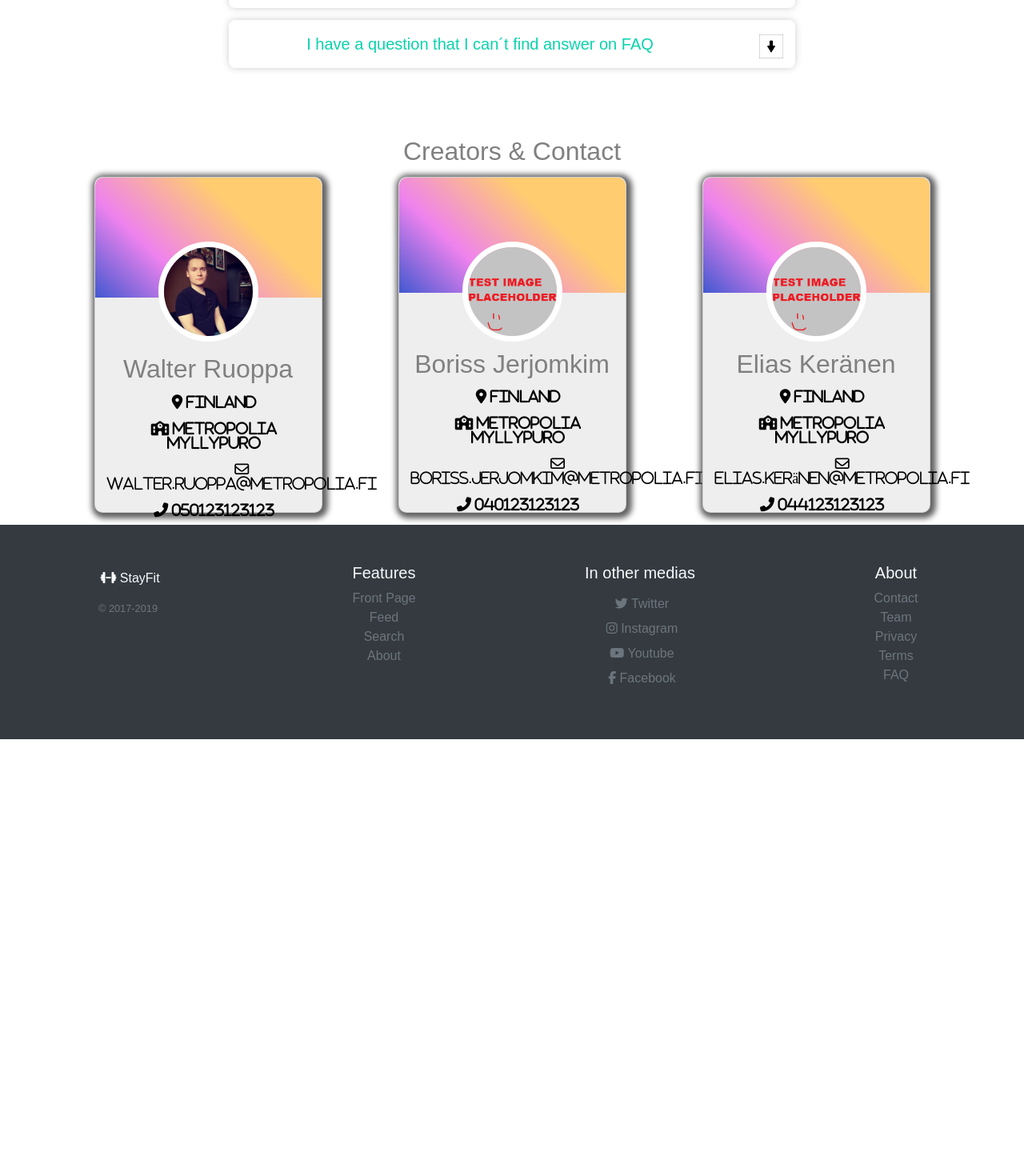
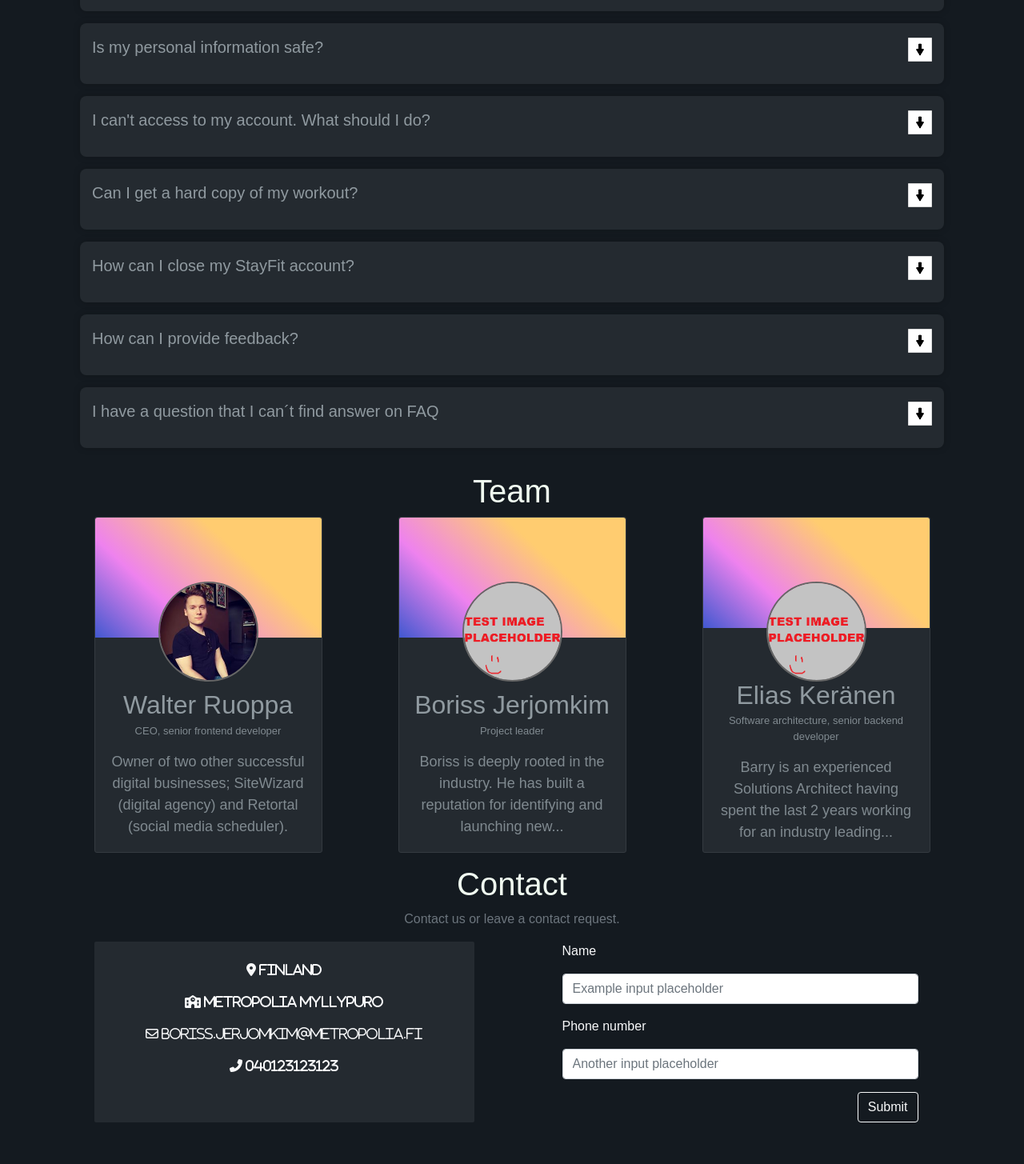
Before and after one commit to wesenbergg/webs2019-frontend-project, a React (Create React App) app in the folder fitness-app/: page /about in a window 1280 px wide. Shown: the part 515-1970 px from the top of the page at 80% size. Before the commit the page ends 1439 px from the top, so only its background shows below. Built offline with nearby package versions, Linux system fonts and the light colour scheme; data requests are answered from the project's data file.

Commit message:
About muokattu

```diff
--- a/fitness-app/src/components/content/about/About.js
+++ b/fitness-app/src/components/content/about/About.js
@@ -1,6 +1,7 @@
 import React, {useState} from 'react'
 import FAQ from './FAQ'
-import Team from "./Team";
+import Team from "./Team"
+import Contact from './Contact'
 
 const About = () => {
 
@@ -10,10 +11,14 @@ const About = () => {
                 vastaus: 'From top-right of the page there is a sign up button',
                 auki: false
             },
-
+            {
+                kysymys: 'How do I activate my account?',
+                vastaus: 'After you successfully sign up, we\'ll send an email with activation instructions. All you need to do to activate is tap on the activation link.',
+                auki: false
+            },
             {
                 kysymys: 'Is this website free?',
-                vastaus: '100% free, no payment information required',
+                vastaus: '100% free, no payment information required.',
                 auki: false
             },
             {
@@ -29,23 +34,30 @@ const About = () => {
             },
 
             {
-                kysymys: 'My account was deleted, even though I didn´t do anything wrong',
-                vastaus: 'Please contact our creators, found below of this same page',
+                kysymys: "I can't access to my account. What should I do?",
+                vastaus: 'First try forgot your password link in sign in page. If that did not solve your problem, please contact our administration info@stayfit.com or fill up contact form found below of this page.',
                 auki: false
             },
-
-
-
+            {
+                kysymys: 'Can I get a hard copy of my workout?',
+                vastaus: 'We do not send hard copies, but you can download a high-quality PDF version from your Profile page on our website.',
+                auki: false
+            },
+            {
+                kysymys: 'How can I close my StayFit account?',
+                vastaus: 'To close your account, please send a request to info@stayfit.com from the email associated with your account. We will then process your request.',
+                auki: false
+            },
+            {
+                kysymys: 'How can I provide feedback?',
+                vastaus: 'Feel free to send all feedback to info@stayfit.com. We take our users’ feedback very seriously, and make every effort to thoroughly consider every email, review, or question sent.',
+                auki: false
+            },
             {
                 kysymys: 'I have a question that I can´t find answer on FAQ',
-                vastaus: 'You can send email to one of our website creators.This can be found bottom of this page',
+                vastaus: 'You can send email to one of our website creators. This can be found bottom of this page.',
                 auki: false
             }
-
-
-
-
-
         ]);
 
         const toggleFAQ = index => {
@@ -53,24 +65,24 @@ const About = () => {
                 if (i === index) {
                     faq.auki = !faq.auki
                 } else {
-                    faq.open = false;
+                    faq.open = false
                 }
-                return faq;
+                return faq
             }))
         }
 
         return (
             <div className='about'>
-                <div className='header'>
-                    <h1>FAQ Page</h1>
+                <h1 className='header-team'>About</h1>
+                <div className='faqs container'>
+                    <h2 id="faq-h" className="text-left">FAQ</h2>
+                    {faqs.map((faq,i)=> <FAQ key={Math.floor(Math.random() * 99999999)} faq={faq} index={i} toggleFAQ={toggleFAQ}/>)}
                 </div>
-                <div className='faqs'>
-                {faqs.map((faq,i)=> (
-                    <FAQ key={Math.floor(Math.random() * 99999999)} faq={faq} index={i} toggleFAQ={toggleFAQ}/>
-                    ))}
-                    <h2> Creators & Contact</h2>
-                </div>
-                    <Team/>
+                <h1 className='header-team'>Team</h1>
+                <Team/>
+                <h1 className='header-team'>Contact</h1>
+                <p className="text-muted">Contact us or leave a contact request.</p>
+                <Contact />
              </div>
 
 
--- /dev/null
+++ b/fitness-app/src/components/content/about/Contact.js
@@ -0,0 +1,38 @@
+import React from 'react'
+import walter from '../../../img/walter.jpg'
+import x1 from '../../../img/test.png'
+import '../../../styles/Team.css'
+
+const Contact = () => {
+
+    return (
+    <div className="container">
+      <div className="row text-light justify-content-around">
+        <div className="col-md-5 col-sm-12 contact-info">
+          <p><i className="fas fa-map-marker-alt"> Finland</i></p>
+          <p><i className="fas fa-school"> Metropolia Myllypuro</i></p>
+          <p><i className="far fa-envelope"> Boriss.Jerjomkim@metropolia.fi</i></p>
+          <p><i className="fas fa-phone-alt"> 040123123123</i></p>
+        </div>
+        <div className="col-md-5 col-sm-12">
+          <form id="contact-form">
+            <div className="form-group">
+              <p className="contact-form-text" for="formGroupExampleInput">Name</p>
+              <input type="text" className="form-control" id="formGroupExampleInput" placeholder="Example input placeholder"/>
+            </div>
+            <div className="form-group">
+              <p for="formGroupExampleInput2" className="contact-form-text">Phone number</p>
+              <input type="text" className="form-control" id="formGroupExampleInput2" placeholder="Another input placeholder"/>
+            </div>
+            <div className="justify-content-right text-right">
+              <button className="btn btn-outline-light">Submit</button>
+            </div>
+          </form>
+        </div>
+      </div>
+
+    </div>
+    )
+}
+
+export default Contact
--- a/fitness-app/src/components/content/about/FAQ.js
+++ b/fitness-app/src/components/content/about/FAQ.js
@@ -6,10 +6,10 @@ function FAQ ({faq,index,toggleFAQ}) {
         <div className={"faq " + (faq.auki ? 'auki' : '')}
              key={index} onClick={() => toggleFAQ(index)}>
             <div className="faq-kysymys">
-                {faq.kysymys}
+                <p className="text-left">{faq.kysymys}</p>
             </div>
             <div className ="faq-vastaus">
-                {faq.vastaus}
+                <p className="text-left">{faq.vastaus}</p>
             </div>
         </div>
     )
--- a/fitness-app/src/components/content/about/Team.js
+++ b/fitness-app/src/components/content/about/Team.js
@@ -1,10 +1,10 @@
-import React, {Component} from 'react'
+import React from 'react'
 import walter from '../../../img/walter.jpg'
 import x1 from '../../../img/test.png'
 import '../../../styles/Team.css'
 
-class Team extends Component {
-    render() {
+const Team = () => {
+
     return (
     <div className="container margin">
         <div className=" row d-flex justify-content-around">
@@ -13,37 +13,22 @@ class Team extends Component {
                     <div className="upper">
                         <img className="kuva" alt="Walter" src={walter}/>
                     </div>
-                <h2>Walter Ruoppa</h2>
+                    <h2 className="team-card-title">Walter Ruoppa</h2>
                     <div className="details">
-
-                    <i className="fas fa-map-marker-alt"> Finland</i>
-
-                    <i className="fas fa-school"> Metropolia Myllypuro</i>
-
-                    <i className="far fa-envelope"> Walter.Ruoppa@metropolia.fi</i>
-
-                    <i className="fas fa-phone-alt"> 050123123123</i>
-
+                        <p className="text-small">CEO, senior frontend developer</p>
+                        <p> Owner of two other successful digital businesses; SiteWizard (digital agency) and Retortal (social media scheduler).</p>
                     </div>
                 </div>
-
             </div>
-
 
             <div className="card col-md-3">
                 <div className="upper">
                     <img className="kuva" alt="Boriss" src={x1}/>
                 </div>
-                    <h2>Boriss Jerjomkim</h2>
+                <h2 className="team-card-title">Boriss Jerjomkim</h2>
                 <div className="details">
-                        <i className="fas fa-map-marker-alt"> Finland</i>
-
-                        <i className="fas fa-school"> Metropolia Myllypuro</i>
-
-                        <i className="far fa-envelope"> Boriss.Jerjomkim@metropolia.fi</i>
-
-                        <i className="fas fa-phone-alt"> 040123123123</i>
-
+                    <p className="text-small">Project leader</p>
+                    <p>Boriss is deeply rooted in the industry. He has built a reputation for identifying and launching new...</p>
                 </div>
             </div>
 
@@ -51,24 +36,15 @@ class Team extends Component {
                 <div className="upper">
                     <img className="kuva" alt="Elias" src={x1}/>
                 </div>
-                <h2>Elias Keränen</h2>
-
+                <h2 className="team-card-title">Elias Keränen</h2>
                 <div className="details">
-                    <i className="fas fa-map-marker-alt"> Finland</i>
-
-                    <i className="fas fa-school"> Metropolia Myllypuro</i>
-
-                    <i className="far fa-envelope"> Elias.Keränen@metropolia.fi</i>
-
-                    <i className="fas fa-phone-alt"> 044123123123</i>
-
+                    <p className="text-small">Software architecture, senior backend developer</p>
+                    <p>Barry is an experienced Solutions Architect having spent the last 2 years working for an industry leading...</p>
                 </div>
             </div>
-
         </div>
     </div>
     )
 }
-}
 
 export default Team
--- a/fitness-app/src/styles/Faq.css
+++ b/fitness-app/src/styles/Faq.css
@@ -10,8 +10,8 @@
     justify-content: center;
     align-content: center;
     padding: 15px;
-    background: #343A40;
 }
+
 .header h1 {
     color: white;
     font-size: 30px;
@@ -22,7 +22,6 @@
 
 .faqs {
     width: 100%;
-    max-width: 768px;
     margin: 0 auto;
     padding: 15px;
 }
@@ -30,7 +29,7 @@
 .faqs .faq {
     margin: 15px;
     padding: 15px;
-    background-color: #FFF;
+    background-color: #242a30;
     border-radius: 8px;
     box-shadow: 0px 0px 10px rgba(0, 0, 0, 0.2);
 }
@@ -39,7 +38,7 @@
     position: relative;
     font-size: 20px;
     padding-right: 80px;
-    color: #09d3ac;
+    color: #909aa0;
     transition: all 0.4s ease;
 }
 
@@ -62,7 +61,7 @@
 
 .faqs .faq .faq-vastaus {
     opacity: 0;
-    color: #09d3ac;
+    color: #808a90;
     max-height: 0;
     overflow-y: hidden;
     transition: all 0.4s ease-out;
@@ -70,6 +69,7 @@
 
 .faqs .faq.auki .faq-kysymys {
     margin-bottom: 12px;
+    transition: 1s;
 }
 
 .faqs .faq.auki .faq-kysymys::after {
@@ -80,3 +80,32 @@
     max-height: 900px;
     opacity: 1;
 }
+
+.about {
+    margin-bottom: 0;
+    padding-bottom: 5rem;
+}
+
+.faq-kysymys:hover{
+    color: #f0faf0 !important;
+}
+
+#faq-h {
+    padding-left: 1.5rem !important;
+    color: #909aa0 !important;
+}
+
+.about  .header-team {
+    color: #f0faf0 !important;
+}
+
+.contact-info{
+    background: #242a30;
+    border-radius: 2px;
+    padding-top: 1.5rem;
+    padding-bottom: 1.5rem;
+}
+
+#contact-form button{
+    justify-content: right !important;
+}
--- a/fitness-app/src/styles/Team.css
+++ b/fitness-app/src/styles/Team.css
@@ -7,7 +7,7 @@ body Team {
 }
 
 .card {
-    background-color: #eeeeee !important;
+    background-color: #242a30 !important;
     height: 420px;
     width: 300px;
     top: 0;
@@ -15,8 +15,8 @@ body Team {
     bottom: 0;
     left: 0;
     right: 0;
-    border-radius: 10px;
-    box-shadow: 2px 2px 7px 5px #626262;
+    border-radius: 3px;
+    border: solid 1px #343a40;
     padding: 0;
 
 }
@@ -26,7 +26,7 @@ body Team {
     width: 100%;
     background-color: #4158d0;
     background-image: linear-gradient(43deg,#4158d0 0%, violet 30%,#ffcc70 66%);
-    border-radius: 10px 10px 0px 0px;
+    border-radius: 3px 3px 0px 0px;
 
 }
 .kuva{
@@ -34,30 +34,26 @@ body Team {
     border-radius: 50%;
     position: relative;
     top:80px;
-    border:7px solid white;
+    border:2px solid #666;
     outline: none;
 }
-h2 {
-    padding-top: 60px;
-    color:#404040;
+.team-card-title {
+    padding-top: 55px;
+    color:#909aa0;
     text-align: center;
     position: relative;
     top:30px;
     top: 10px;
-    color: grey;;
-}
-i {
-    padding-left: 5px;
-    padding-top: 10px;
 }
 .details {
     position: relative;
     top:5px;
     font-size: 18px;
-    color: #4158d0;
+    color: #808a90;
+    padding-left: 1rem;
+    padding-right: 1rem;
 }
 .details i{
-    color: black;
     margin-left: 10px;
     margin-bottom: 2px;
 
@@ -82,3 +78,15 @@ div container {
 .margin {
     margin-bottom: 15px;
 }
+
+.details i {
+    color: #909aa0 !important;
+}
+
+.details .text-small {
+    font-size: small;
+}
+
+.contact-form-text{
+    text-align: left !important;
+}
--- a/fitness-app/src/styles/index.css
+++ b/fitness-app/src/styles/index.css
@@ -1,4 +1,5 @@
-.frontpage, #search-container, .hidden {
+.frontpage, #search-container, .hidden,
+.about {
     background-color: #141a20 !important;
 }
 
@@ -70,9 +71,8 @@
     max-width: 100%;
     font-size: x-large !important;
     border: none;
-    border-bottom: 2px solid #242a30 !important;
     background: none;
-    color: #707a80;
+    color: #141a20;
     transition: 1.3s;
 }
 
@@ -86,6 +86,8 @@
 
 .collapse-section .collapsed {
     background: #343a40 !important;
+    color: #707a80 !important;
+    border-bottom: 2px solid #242a30 !important;
 }
 
 .collapsed .fa-arrow-down {
```
Lines whose indentation alone changed are shown as unchanged.
